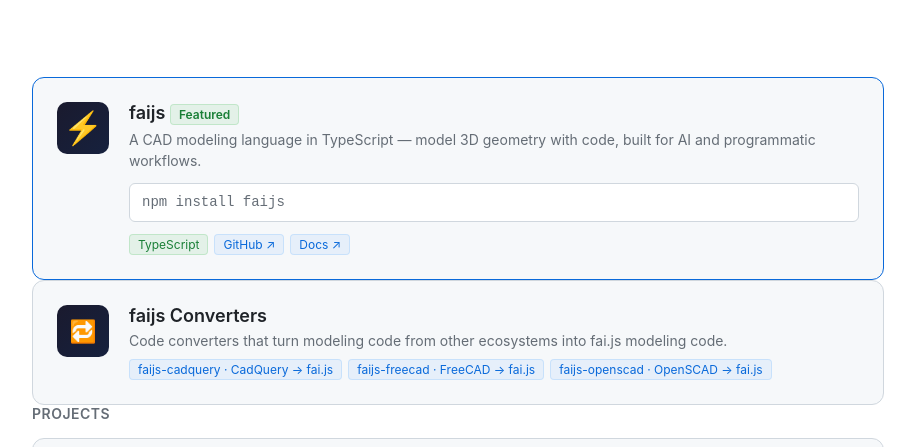
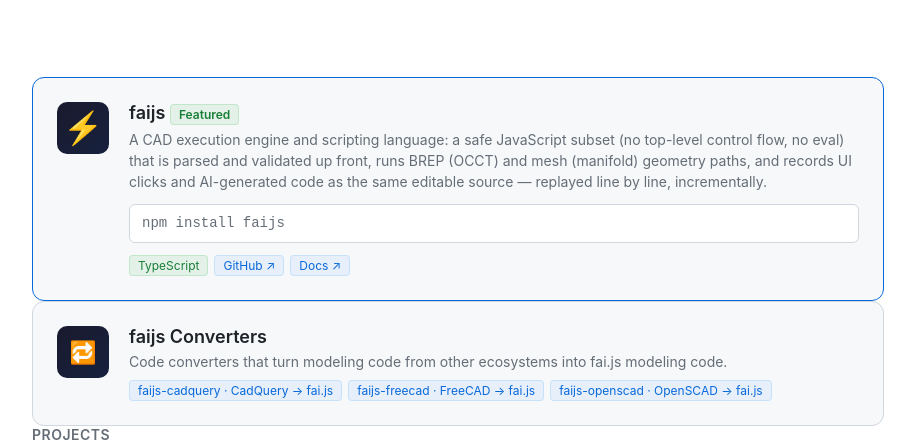
Before and after one commit to Faicad/faicad.github.io, a website: page index.html in a window 1280 px wide. Shown: the part 292-739 px from the top of the page, without its empty margins (182-1097 px from the left). Drawn offline with Linux system fonts and the light colour scheme.

Commit message:
fix: correct faijs description based on design docs

```diff
--- a/index.html
+++ b/index.html
@@ -201,9 +201,9 @@
         <div class="project-icon" style="font-size:32px">⚡</div>
         <div class="project-info">
           <h3><a href="https://github.com/Faicad/faijs" style="color:inherit;text-decoration:none"><span data-en="faijs" data-zh="faijs">faijs</span></a> <span class="tag green" data-en="Featured" data-zh="置顶重点">Featured</span></h3>
-          <p data-en="A CAD modeling language in TypeScript — model 3D geometry with code, built for AI and programmatic workflows."
-             data-zh="基于 TypeScript 的 CAD 建模语言——用代码描述 3D 几何，为 AI 和程序化工作流而生。">
-            A CAD modeling language in TypeScript — model 3D geometry with code, built for AI and programmatic workflows.
+          <p data-en="A CAD execution engine and scripting language: a safe JavaScript subset (no top-level control flow, no eval) that is parsed and validated up front, runs BREP (OCCT) and mesh (manifold) geometry paths, and records UI clicks and AI-generated code as the same editable source — replayed line by line, incrementally."
+             data-zh="CAD 执行引擎与建模脚本语言：一个安全的 JavaScript 子集（顶层禁止控制流、禁止 eval），先解析校验再交给 JS VM 执行；同时支持 BREP（OCCT）与 mesh（manifold）双几何路径；UI 点击与 AI 生成代码都落为同一份源码，逐行增量重放。">
+            A CAD execution engine and scripting language: a safe JavaScript subset (no top-level control flow, no eval) that is parsed and validated up front, runs BREP (OCCT) and mesh (manifold) geometry paths, and records UI clicks and AI-generated code as the same editable source — replayed line by line, incrementally.
           </p>
           <p style="font-family:monospace;background:var(--bg);border:1px solid var(--border);border-radius:6px;padding:8px 12px;margin:12px 0;">
             npm install faijs
```
